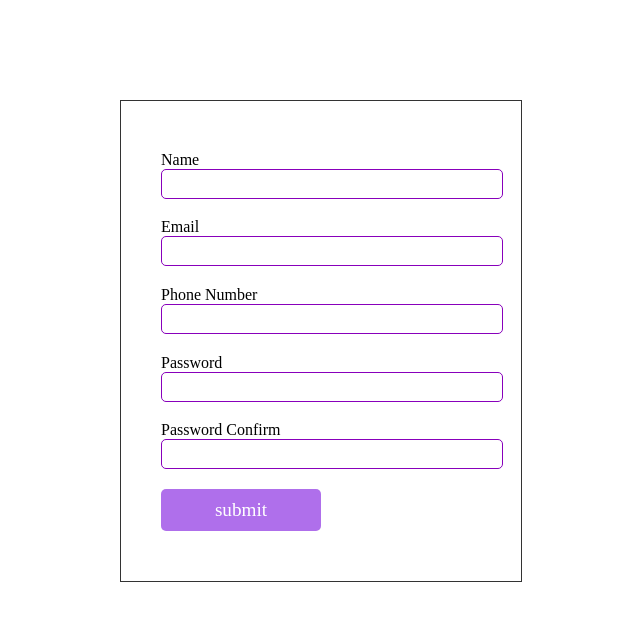
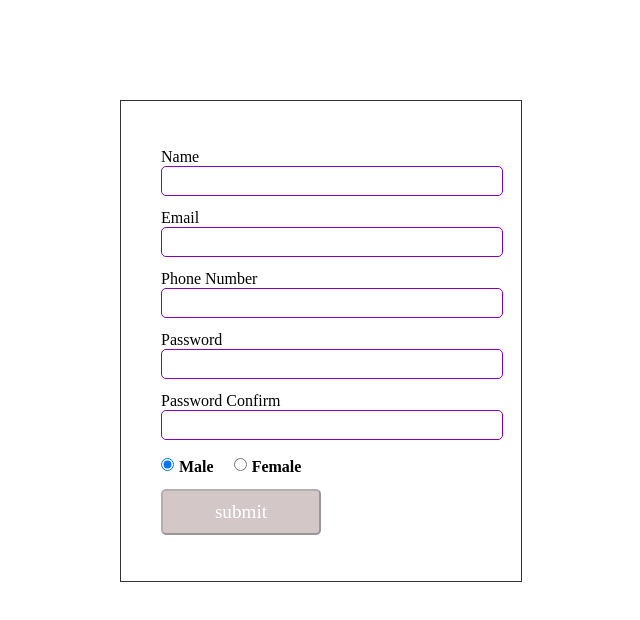
Before and after one commit to behzadiv/sign-up-form, a React (Create React App) app: page / in a window 1280 px wide. Shown: the top 620 px of the page, without its empty margins (319-959 px from the left). Built offline with nearby package versions, Linux system fonts and the light colour scheme.

Commit message:
add radio button + logic && style

```diff
--- a/src/App.css
+++ b/src/App.css
@@ -1,7 +1,7 @@
-*{
+* {
   text-align: center;
 }
-form{
+form {
   height: 50vh;
   display: flex;
   flex-direction: column;
@@ -11,36 +11,53 @@ form{
   border: 1px solid #333;
   padding: 40px 40px;
 }
-form div{
-    display: flex;
-    flex-direction: column;
-    align-items: flex-start;
-    justify-content: space-between;
-}
-form div input {
+
+input[type="text"],
+input[type="email"],
+input[type="password"] {
   padding: 5px 10px;
   border: 1px solid #80b;
   border-radius: 5px;
   outline: none;
   width: 100%;
+  font-size: medium;
 }
-form div input:focus{
+form div input:focus {
   border: 2px solid #80b;
 }
-form label , input {
+form label{
   font-size: medium;
   display: flex;
-    align-items: center;
 }
-.error{
+.error {
   color: red;
 }
-.submitBtn{
+.submitActive {
   font-size: larger;
   width: 50%;
   padding: 10px 20px;
-    background-color: rgba(137, 43, 226, 0.678);
+  background-color: rgb(137, 43, 226);
   color: white;
   border: none;
   border-radius: 5px;
+  cursor: pointer;
 }
+.submitNotActive {
+  font-size: larger;
+  width: 50%;
+  padding: 10px 20px;
+  border-radius: 5px;
+  background-color: rgba(189, 171, 171, 0.664);
+  color: white;
+  cursor: not-allowed;
+}
+.radioBtn {
+  display: inline-flex;
+  align-items: center;
+}
+input + label {
+    margin-left: 5px;
+    margin-right: 20px;
+    font-weight: bold;
+    margin-top: 5px;
+}
--- a/src/components/SignUpForm.jsx
+++ b/src/components/SignUpForm.jsx
@@ -1,85 +1,129 @@
 import { useState } from "react";
 import "../App.css";
 import { FormikConsumer, useFormik } from "formik";
-import * as Yup from "yup"
-const initialValues ={
-     name:"",
-     email:"",
-     phoneNumber:"",
-     password:"",
-     passwordConfirmation:""
-}
+import * as Yup from "yup";
+const initialValues = {
+  name: "",
+  email: "",
+  phoneNumber: "",
+  password: "",
+  passwordConfirmation: "",
+  gender:"0"
+};
 //
 const validationSchema = Yup.object({
-    name:Yup.string().required("Name is Required"),
-    email:Yup.string().email("Invalid Email").required("Email is Required"),
-    phoneNumber:Yup.string().required("Phone Number is Required ").matches(/^[0-9]{11}$/,"Invalid Phone Number"),
-    password:Yup.string().required("Password is Required").matches(
+  name: Yup.string()
+    .required("Name is Required")
+    .min(6, "Enter at least 6 char"),
+  email: Yup.string().email("Invalid Email").required("Email is Required"),
+  phoneNumber: Yup.string()
+    .required("Phone Number is Required ")
+    .matches(/^[0-9]{11}$/, "Invalid Phone Number"),
+  password: Yup.string()
+    .required("Password is Required")
+    .matches(
       /^(?=.*[a-z])(?=.*[A-Z])(?=.*[0-9])(?=.*[!@#\$%\^&\*])(?=.{8,})/,
-      "Must Contain 8 Characters, One Uppercase, One Lowercase, One Number and One Special Case Character")
-    ,
-    passwordConfirmation:Yup.string()
-    .oneOf([Yup.ref('password'), null], 'Passwords must match')
-
-})
+      "Must Contain 8 Characters, One Uppercase, One Lowercase, One Number and One Special Case Character"
+    ),
+  passwordConfirmation: Yup.string().oneOf(
+    [Yup.ref("password"), null],
+    "Passwords must match"
+  ),
+  gender:Yup.string().required("Gender must be selected")
+});
 const SignUpForm = () => {
-  const onSubmit =(values) =>{
+  const onSubmit = (values) => {
     ///post data
-  }
+  };
   const formik = useFormik({
     initialValues,
     onSubmit,
-    validationSchema
+    validationSchema,
+    validateOnMount: true,
   });
-  console.log("viseted fields",formik.touched);
+  console.log(formik.values);
   return (
     <form onSubmit={formik.handleSubmit}>
       <div>
-        <label>Name</label>
-        <input
-          type="text"
-          name="name"
-          {...formik.getFieldProps("name")}
-        />
-        {formik.errors.name && formik.touched.name && <div className="error">{formik.errors.name}</div>}
+        <label htmlFor="name">Name</label>
+        <input id="name" type="text" name="name" {...formik.getFieldProps("name")} />
+        {formik.errors.name && formik.touched.name && (
+          <div className="error">{formik.errors.name}</div>
+        )}
       </div>
       <div>
-        <label>Email</label>
-        <input
-          type="text"
-          name="email"
-         {...formik.getFieldProps("email")}
-        />
-        {formik.errors.email && formik.touched.email && <div className="error">{formik.errors.email}</div>}
+        <label htmlFor="email">Email</label>
+        <input id="email" type="text" name="email" {...formik.getFieldProps("email")} />
+        {formik.errors.email && formik.touched.email && (
+          <div className="error">{formik.errors.email}</div>
+        )}
       </div>
       <div>
-        <label>Phone Number</label>
+        <label htmlFor="phonNumber">Phone Number</label>
         <input
-          type="text"
+        id="phonNumber"
+          type="email"
           name="phoneNumber"
           {...formik.getFieldProps("phoneNumber")}
         />
-        {formik.errors.phoneNumber && formik.touched.phoneNumber && <div className="error">{formik.errors.phoneNumber}</div>}
+        {formik.errors.phoneNumber && formik.touched.phoneNumber && (
+          <div className="error">{formik.errors.phoneNumber}</div>
+        )}
       </div>
       <div>
-        <label>Password</label>
+        <label htmlFor="password">Password</label>
         <input
-          type="text"
+          id="password"
+          type="password"
           name="password"
           {...formik.getFieldProps("password")}
         />
-        {formik.errors.password && formik.touched.password && <div className="error">{formik.errors.password}</div>}
+        {formik.errors.password && formik.touched.password && (
+          <div className="error">{formik.errors.password}</div>
+        )}
       </div>
       <div>
-        <label>Password Confirm</label>
+        <label htmlFor="passwordConfirmation">Password Confirm</label>
         <input
-          type="text"
+         id="passwordConfirmation"
+          type="password"
           name="passwordConfirmation"
           {...formik.getFieldProps("passwordConfirmation")}
         />
-        {formik.errors.passwordConfirmation && formik.touched.passwordConfirmation && <div className="error">{formik.errors.passwordConfirmation}</div>}
+        {formik.errors.passwordConfirmation &&
+          formik.touched.passwordConfirmation && (
+            <div className="error">{formik.errors.passwordConfirmation}</div>
+          )}
       </div>
-      <button type="submit" className="submitBtn">submit</button>
+      <div className="radioBtn">
+          <input
+            type="radio"
+            id="0"
+            name="gender"
+            value="0"
+            onChange={formik.handleChange}
+            checked={formik.values.gender==="0"}
+          />
+          <label htmlFor="0">Male</label>
+
+          <input
+            type="radio"
+            id="1"
+            name="gender"
+            value="1"
+            onChange={formik.handleChange}
+            checked={formik.values.gender === "1"}
+          />
+          <label htmlFor="1">Female</label>
+
+      </div>
+      <button
+        type="submit"
+        className={formik.isValid ? "submitActive" : "submitNotActive"}
+        disabled={!formik.isValid}
+      >
+        submit
+      </button>
     </form>
   );
 };
```
Lines whose indentation alone changed are shown as unchanged.
